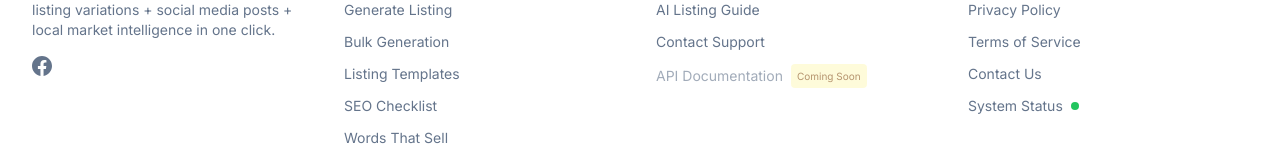
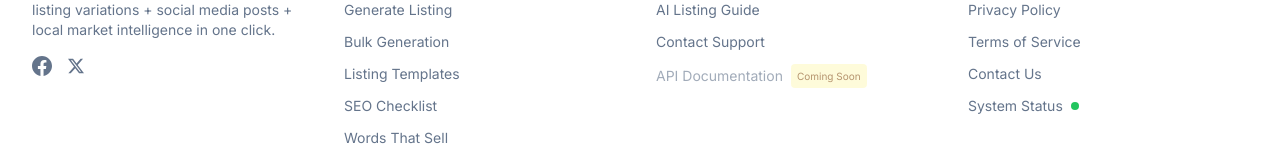
Before and after one commit to Thester113/ai-real-estate-listing-writer, a Next.js app: page / in a window 1280 px wide. Shown: the part 2363-2511 px from the top of the page. Built offline with nearby package versions, Linux system fonts and the light colour scheme; no server answers.

Commit message:
feat: add X handle and update schema sameAs

```diff
--- a/app/about/page.tsx
+++ b/app/about/page.tsx
@@ -33,7 +33,8 @@ export default function AboutPage() {
     logo: 'https://www.aipropertywriter.com/logo.png',
     description: 'The most advanced AI listing platform for real estate. Generate 3 listing variations, Instagram/Facebook posts, and market-powered copy in seconds.',
     sameAs: [
-      'https://www.facebook.com/profile.php?id=61585644513349'
+      'https://www.facebook.com/profile.php?id=61585644513349',
+      'https://x.com/writerai20789'
     ]
   }
 
--- a/app/contact/page.tsx
+++ b/app/contact/page.tsx
@@ -38,7 +38,8 @@ export default function ContactPage() {
       areaServed: 'US'
     },
     sameAs: [
-      'https://www.facebook.com/profile.php?id=61585644513349'
+      'https://www.facebook.com/profile.php?id=61585644513349',
+      'https://x.com/writerai20789'
     ]
   }
 
--- a/app/page.tsx
+++ b/app/page.tsx
@@ -49,7 +49,8 @@ export default function HomePage() {
     logo: 'https://www.aipropertywriter.com/logo.png',
     description: 'The most advanced AI listing platform for real estate. Generate 3 listing variations, Instagram/Facebook posts, and market-powered copy in seconds. Used by 1,000+ agents.',
     sameAs: [
-      'https://www.facebook.com/profile.php?id=61585644513349'
+      'https://www.facebook.com/profile.php?id=61585644513349',
+      'https://x.com/writerai20789'
     ]
   }
 
--- a/components/footer.tsx
+++ b/components/footer.tsx
@@ -34,6 +34,17 @@ export function Footer() {
               >
                 <svg className="h-5 w-5" fill="currentColor" viewBox="0 0 24 24" aria-hidden="true">
                   <path d="M24 12.073c0-6.627-5.373-12-12-12s-12 5.373-12 12c0 5.99 4.388 10.954 10.125 11.854v-8.385H7.078v-3.47h3.047V9.43c0-3.007 1.792-4.669 4.533-4.669 1.312 0 2.686.235 2.686.235v2.953H15.83c-1.491 0-1.956.925-1.956 1.874v2.25h3.328l-.532 3.47h-2.796v8.385C19.612 23.027 24 18.062 24 12.073z" />
+                </svg>
+              </a>
+              <a
+                href="https://x.com/writerai20789?s=21&t=_8W0xMMbn8sQ8sMYVI78eg"
+                target="_blank"
+                rel="noopener noreferrer"
+                className="hover:text-foreground transition-colors"
+                aria-label="X (formerly Twitter)"
+              >
+                <svg className="h-4 w-4" fill="currentColor" viewBox="0 0 24 24" aria-hidden="true">
+                  <path d="M18.901 1.153h3.68l-8.04 9.19L24 22.846h-7.406l-5.8-7.584-6.638 7.584H.474l8.6-9.83L0 1.154h7.594l5.243 6.932ZM17.61 20.644h2.039L6.486 3.24H4.298Z" />
                 </svg>
               </a>
             </div>
```
